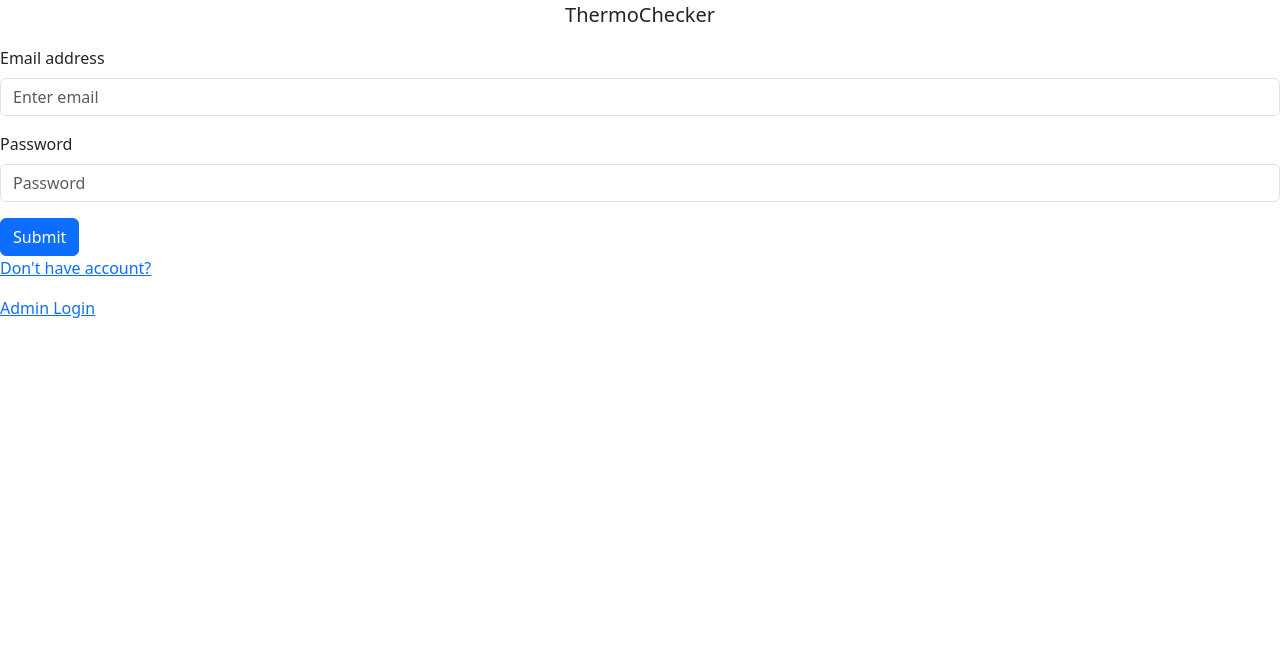
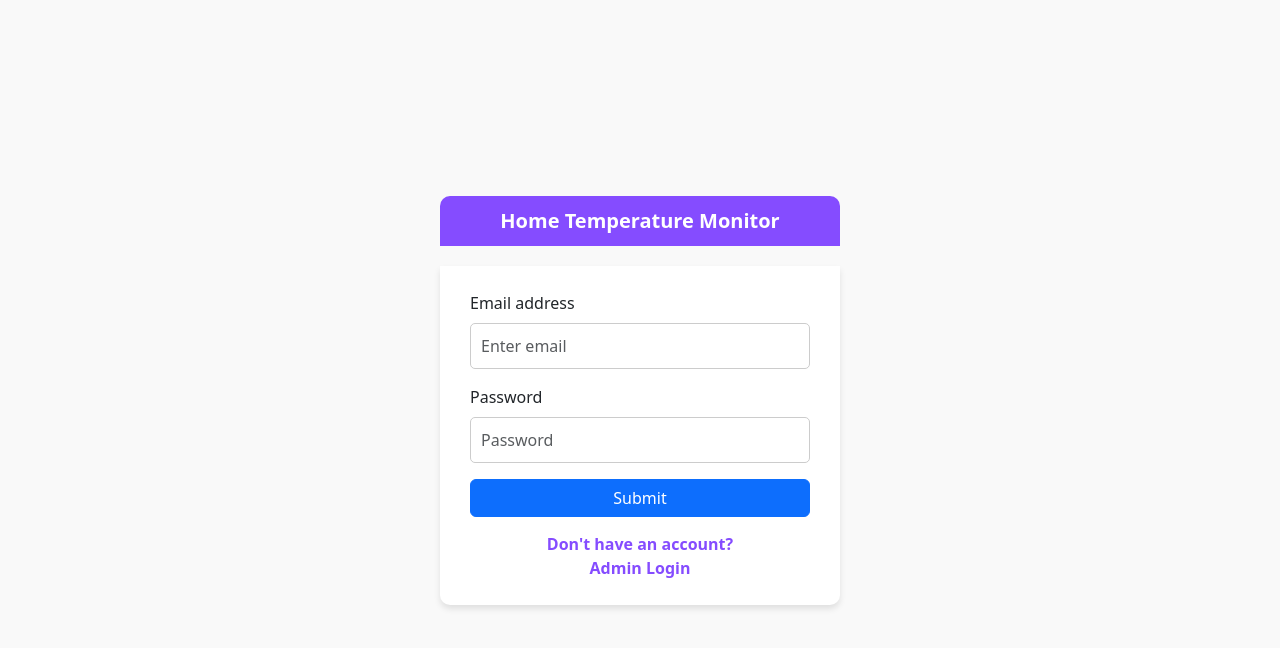
Before and after one commit to Keshav-2601/Thermochecker-frontend, a React (Create React App) app: page / in a window 1280 px wide. Shown: the top 648 px of the page. Built offline with nearby package versions, Linux system fonts and the light colour scheme.

Commit message:
Refactor Login page layout and styling; remove unused imports and enhance CSS for better user experience

```diff
--- a/src/components/Loginpage.js
+++ b/src/components/Loginpage.js
@@ -1,17 +1,13 @@
 import React from "react";
-import { Button, Col, Form, InputGroup, Row } from "react-bootstrap";
+import { Button, Form } from "react-bootstrap"; // Removed unused imports
 import { Link } from "react-router-dom";
-import "./Createlogin.js";
+import "../styling/Loginpage.css";
 
 function Login() {
   return (
-    <>
-      <figure class="text-center">
-        <blockquote class="blockquote">
-          <p>ThermoChecker</p>
-        </blockquote>
-      </figure>
-      <Form>
+    <div className="login-page-container">
+      <div className="header-bar">Home Temperature Monitor</div>
+      <Form className="login-form">
         <Form.Group className="mb-3" controlId="formBasicEmail">
           <Form.Label>Email address</Form.Label>
           <Form.Control type="email" placeholder="Enter email" />
@@ -21,17 +17,20 @@ function Login() {
           <Form.Label>Password</Form.Label>
           <Form.Control type="password" placeholder="Password" />
         </Form.Group>
-        <Button variant="primary" type="submit">
+        <Button className="login-submit-button" type="submit">
           Submit
         </Button>
-        <Link to="/createLogin">
-          <p>Don't have account?</p>
-        </Link>
-        <Link to="/adminlogin">
-          <p>Admin Login</p>
-        </Link>
+        <div className="login-links">
+          <Link to="/createLogin" className="login-link">
+            Don't have an account?
+          </Link>
+          <Link to="/adminlogin" className="login-link">
+            Admin Login
+          </Link>
+        </div>
       </Form>
-    </>
+    </div>
   );
 }
+
 export default Login;
--- a/src/styling/Loginpage.css
+++ b/src/styling/Loginpage.css
@@ -1,23 +1,77 @@
-/* .body{
-    width: 100vh;
-    height: 100vh;
+/* Login Page Container */
+.login-page-container {
+  background-color: #f9f9f9;
+  height: 100vh;
+  display: flex;
+  flex-direction: column;
+  align-items: center;
+  justify-content: center;
 }
-.Loginform{
-    position: relative;
-    display: flex;
-    flex-direction: column;
-    top:200px;
-    left:450px;
-    align-content: space-between;
+
+/* Header Bar */
+.header-bar {
+  width: 400px;
+  height: 50px;
+  background-color: #854cff;
+  color: white;
+  font-size: 20px;
+  font-weight: bold;
+  text-align: center;
+  line-height: 50px;
+  border-radius: 10px 10px 0 0;
+  margin-bottom: 20px;
 }
-.LoginInputform{
-    border-radius: 10px;
-    width: 300px;
-    height: 30px;
+
+/* Login Form */
+.login-form {
+  width: 400px;
+  background: white;
+  padding: 25px 30px;
+  border-radius: 0 0 10px 10px;
+  box-shadow: 0 4px 6px rgba(0, 0, 0, 0.1);
 }
-.LoginButtonform{
-    border-radius: 3px;
-    background-color: rgba(37, 62, 255, 0.993);
-    width: 300px;
-    height: 30px;
-} */
+
+/* Input Fields */
+.login-form .form-control {
+  border-radius: 5px;
+  padding: 10px;
+  border: 1px solid #ccc;
+}
+
+.login-form .form-control:focus {
+  border-color: #854cff;
+  box-shadow: 0 0 5px rgba(133, 76, 255, 0.5);
+}
+
+/* Submit Button */
+.login-submit-button {
+  width: 100%;
+  background-color: #854cff;
+  color: white;
+  padding: 10px;
+  border: none;
+  border-radius: 5px;
+  font-size: 16px;
+}
+
+.login-submit-button:hover {
+  background-color: #6b3cc1;
+  cursor: pointer;
+}
+
+/* Login Links */
+.login-links {
+  margin-top: 15px;
+}
+
+.login-link {
+  color: #854cff;
+  text-decoration: none;
+  font-weight: bold;
+  display: block;
+  text-align: center;
+}
+
+.login-link:hover {
+  text-decoration: underline;
+}
```
